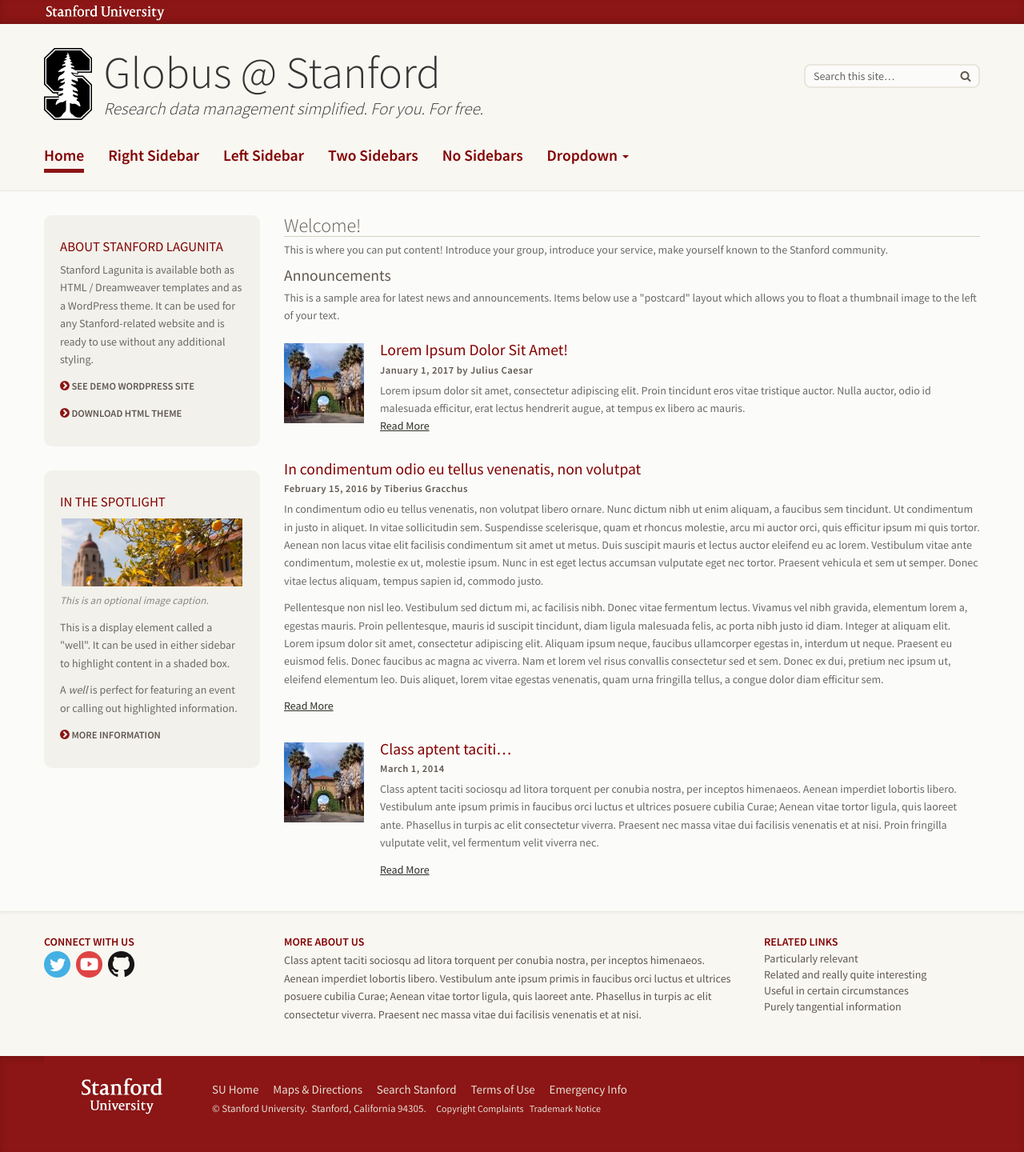
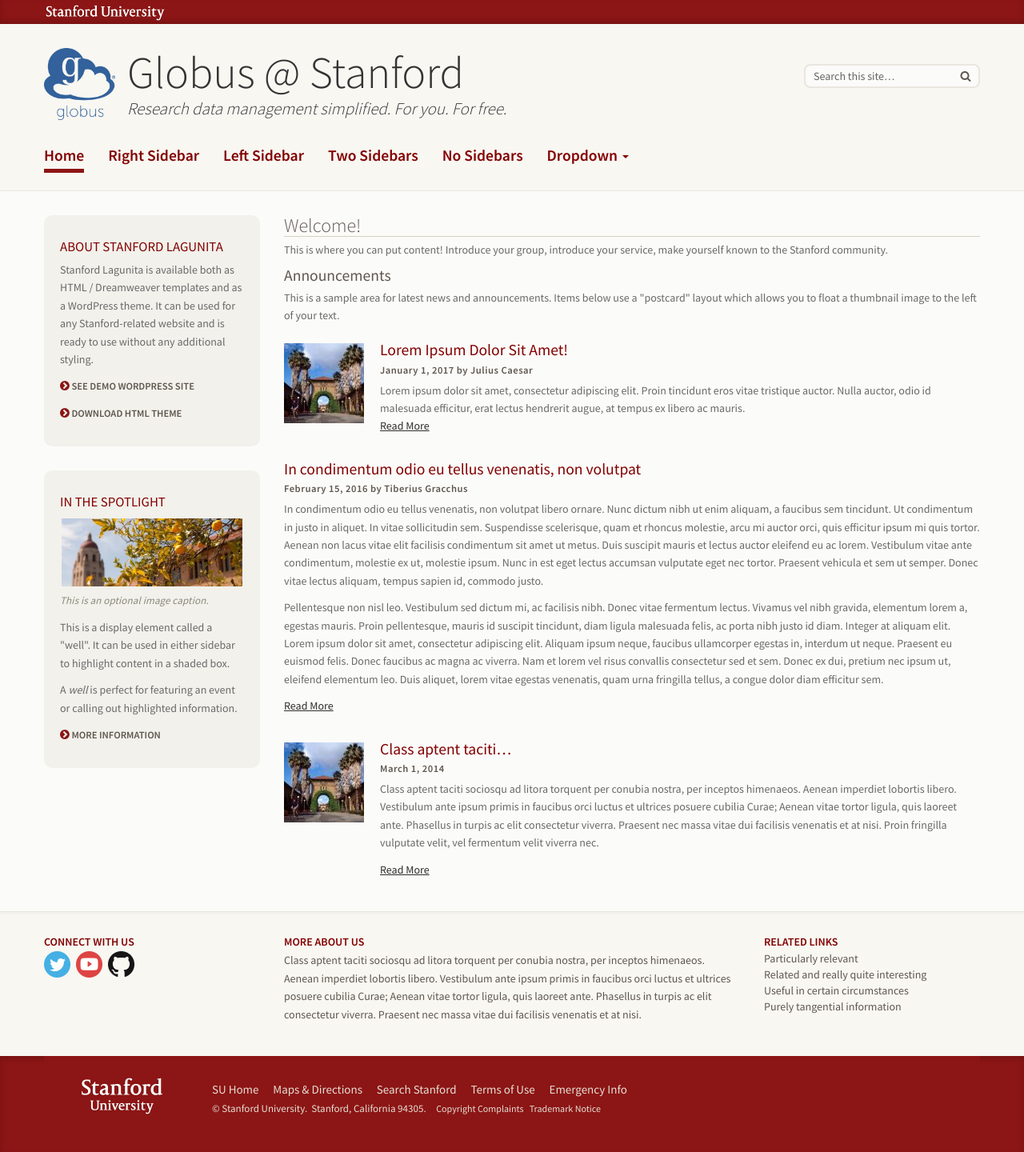
Before and after one commit to stanford-rc/globus.stanford.edu, a Jekyll site: the page built from index.html, in a window 1280 px wide. Shown: the whole page at 80% size. Built offline with Jekyll 4.4.1, drawn with Linux system fonts in a browser that asks for light colours; nearby versions of some CDN libraries; the list of posts is cut into pages by our own code.

Commit message:
Add title image

```diff
--- a/_config.yml
+++ b/_config.yml
@@ -6,7 +6,7 @@
 # "null" (_without_ the quotes).
 title: "Globus @ Stanford"
 slogan: "Research data management simplified.  For you.  For free."
-image: "assets/lagunita/images/block-s-logo@2x.png"
+image: "assets/globus_square.png"
 
 # This section has site owner information.  It is used in a few places:
 # * Page metadata, used by search engines and social tools.
```
Also changed, not shown: assets/globus_square.png (added).
